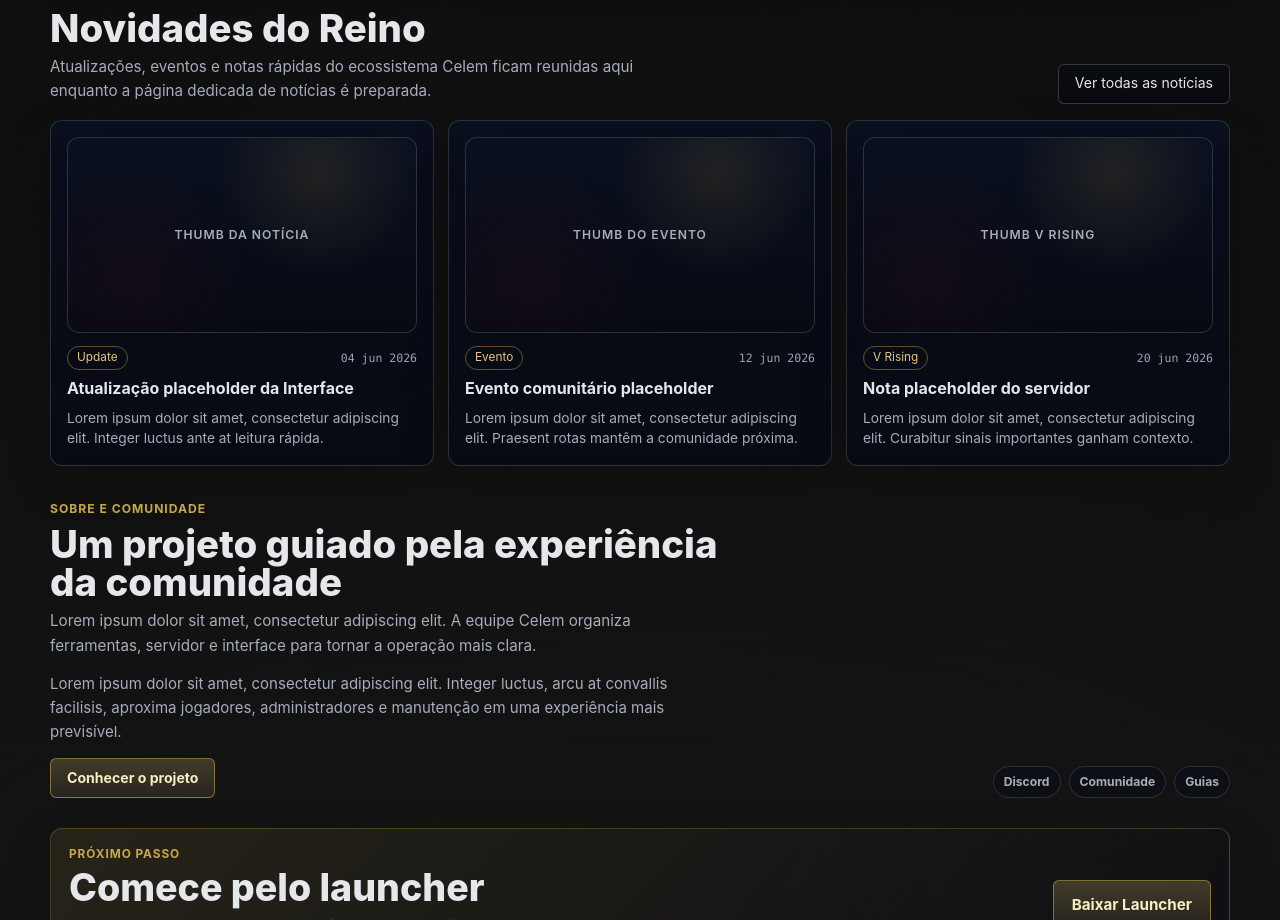
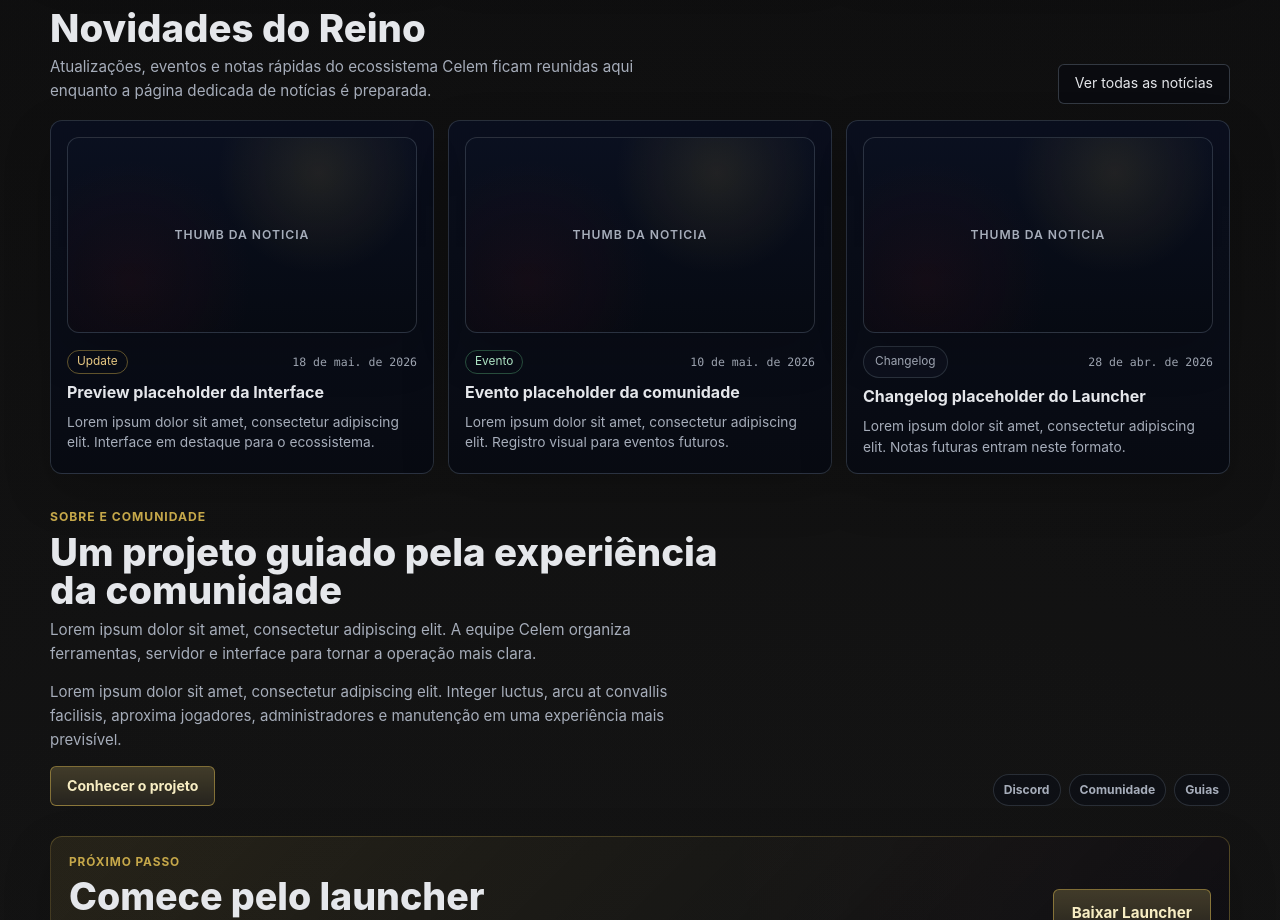
Before and after one commit to LuanTrindade95/CelemSite, an Angular app: page / in a window 1280 px wide. Shown: the part 2580-3500 px from the top of the page. Built offline with nearby package versions, Linux system fonts and the light colour scheme; no server answers.

Commit message:
feat(news): integracao com a Home + checklist de swap Supabase (news/N4)
Refs: docs/celem/pages/news.md, docs/celem/pages/home.md

Phase: News N4

```diff
--- a/src/app/features/home/home.component.html
+++ b/src/app/features/home/home.component.html
@@ -168,53 +168,30 @@
       </div>
 
       <div class="home-news__cards">
+        @for (item of recentNews(); track item.id) {
+          <a class="home-news__link" [routerLink]="['/news', item.slug]">
             <celem-card>
               <div celem-card-header>
-            <celem-media-placeholder ratio="16:9" label="Thumb da notícia" />
+                <celem-media-placeholder
+                  ratio="16:9"
+                  label="Thumb da noticia"
+                  [attr.aria-label]="'Thumb placeholder da noticia: ' + item.title"
+                  [src]="item.coverImage ?? ''"
+                  [alt]="item.coverImage ? item.title : ''" />
               </div>
 
               <article class="news-preview">
                 <div class="news-preview__meta">
-              <celem-badge tone="gold">Update</celem-badge>
-              <time datetime="2026-06-04">04 jun 2026</time>
+                  <celem-badge [tone]="categoryTone(item.category)">{{ categoryLabel(item.category) }}</celem-badge>
+                  <time [attr.datetime]="item.publishedAt">{{ formatDate(item.publishedAt) }}</time>
                 </div>
 
-            <h3>Atualização placeholder da Interface</h3>
-            <p>Lorem ipsum dolor sit amet, consectetur adipiscing elit. Integer luctus ante at leitura rápida.</p>
+                <h3>{{ item.title }}</h3>
+                <p>{{ item.excerpt }}</p>
               </article>
             </celem-card>
-
-        <celem-card>
-          <div celem-card-header>
-            <celem-media-placeholder ratio="16:9" label="Thumb do evento" />
-          </div>
-
-          <article class="news-preview">
-            <div class="news-preview__meta">
-              <celem-badge tone="gold">Evento</celem-badge>
-              <time datetime="2026-06-12">12 jun 2026</time>
-            </div>
-
-            <h3>Evento comunitário placeholder</h3>
-            <p>Lorem ipsum dolor sit amet, consectetur adipiscing elit. Praesent rotas mantêm a comunidade próxima.</p>
-          </article>
-        </celem-card>
-
-        <celem-card>
-          <div celem-card-header>
-            <celem-media-placeholder ratio="16:9" label="Thumb V Rising" />
-          </div>
-
-          <article class="news-preview">
-            <div class="news-preview__meta">
-              <celem-badge tone="gold">V Rising</celem-badge>
-              <time datetime="2026-06-20">20 jun 2026</time>
-            </div>
-
-            <h3>Nota placeholder do servidor</h3>
-            <p>Lorem ipsum dolor sit amet, consectetur adipiscing elit. Curabitur sinais importantes ganham contexto.</p>
-          </article>
-        </celem-card>
+          </a>
+        }
       </div>
     </div>
   </celem-section>
--- a/src/app/features/home/home.component.scss
+++ b/src/app/features/home/home.component.scss
@@ -197,6 +197,20 @@ h1 {
 .home-news__cards celem-card {
   display: block;
   height: 100%;
+}
+
+.home-news__link {
+  display: block;
+  min-width: 0;
+  height: 100%;
+  color: inherit;
+  text-decoration: none;
+}
+
+.home-news__link:focus-visible {
+  border-radius: var(--celem-radius-md);
+  outline: 2px solid var(--celem-focus);
+  outline-offset: 3px;
 }
 
 .command-example {
--- a/src/app/features/home/home.component.ts
+++ b/src/app/features/home/home.component.ts
@@ -1,5 +1,8 @@
-import { Component } from '@angular/core';
+import { Component, DestroyRef, OnInit, inject, signal } from '@angular/core';
+import { takeUntilDestroyed } from '@angular/core/rxjs-interop';
 import { RouterLink } from '@angular/router';
+import { NewsCategory, NewsItem } from '../news/models/news-item.model';
+import { NewsService } from '../news/services/news.service';
 import { CelemBadgeComponent } from '../../shared/components/celem-badge/celem-badge.component';
 import { CelemButtonComponent } from '../../shared/components/celem-button/celem-button.component';
 import { CelemCardComponent } from '../../shared/components/celem-card/celem-card.component';
@@ -22,4 +25,49 @@ import { CelemSectionHeaderComponent } from '../../shared/components/celem-secti
   templateUrl: './home.component.html',
   styleUrl: './home.component.scss',
 })
-export class HomeComponent {}
+export class HomeComponent implements OnInit {
+  private readonly destroyRef = inject(DestroyRef);
+  private readonly newsService = inject(NewsService);
+
+  protected readonly recentNews = signal<NewsItem[]>([]);
+
+  public ngOnInit(): void {
+    this.newsService
+      .getRecent(3)
+      .pipe(takeUntilDestroyed(this.destroyRef))
+      .subscribe((items) => this.recentNews.set(items));
+  }
+
+  protected categoryLabel(category: NewsCategory | string): string {
+    const labels: Record<NewsCategory, string> = {
+      update: 'Update',
+      evento: 'Evento',
+      changelog: 'Changelog',
+      vrising: 'V Rising',
+      servidor: 'Servidor',
+    };
+
+    return labels[category as NewsCategory] ?? category;
+  }
+
+  protected categoryTone(category: NewsCategory | string): 'neutral' | 'gold' | 'success' | 'warning' | 'danger' {
+    const tones: Record<NewsCategory, 'neutral' | 'gold' | 'success' | 'warning' | 'danger'> = {
+      update: 'gold',
+      evento: 'success',
+      changelog: 'neutral',
+      vrising: 'danger',
+      servidor: 'warning',
+    };
+
+    return tones[category as NewsCategory] ?? 'neutral';
+  }
+
+  protected formatDate(value: string): string {
+    return new Intl.DateTimeFormat('pt-BR', {
+      day: '2-digit',
+      month: 'short',
+      year: 'numeric',
+      timeZone: 'UTC',
+    }).format(new Date(value));
+  }
+}
--- a/src/app/features/news/services/news.service.ts
+++ b/src/app/features/news/services/news.service.ts
@@ -132,6 +132,16 @@ export class NewsService {
     return this.list().pipe(map((items) => items.filter((item) => item.featured)));
   }
 
+  public getRecent(limit: number): Observable<NewsItem[]> {
+    return this.list().pipe(
+      map((items) =>
+        [...items]
+          .sort((left, right) => new Date(right.publishedAt).getTime() - new Date(left.publishedAt).getTime())
+          .slice(0, limit),
+      ),
+    );
+  }
+
   public getBySlug(slug: string): Observable<NewsItem | undefined> {
     return this.list().pipe(map((items) => items.find((item) => item.slug === slug)));
   }
```
Also changed, not shown: 2 other files (tests, documents, lock files or other folders). Lines whose indentation alone changed are shown as unchanged.
